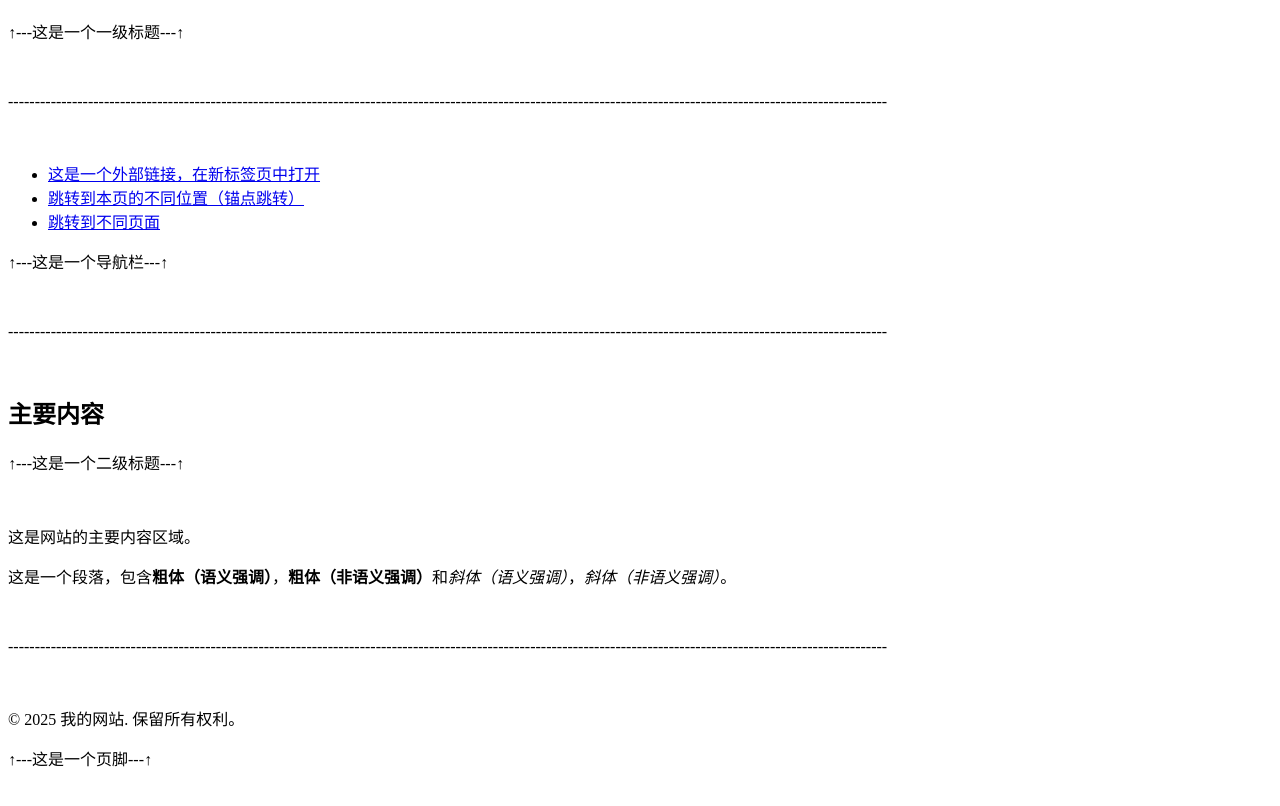
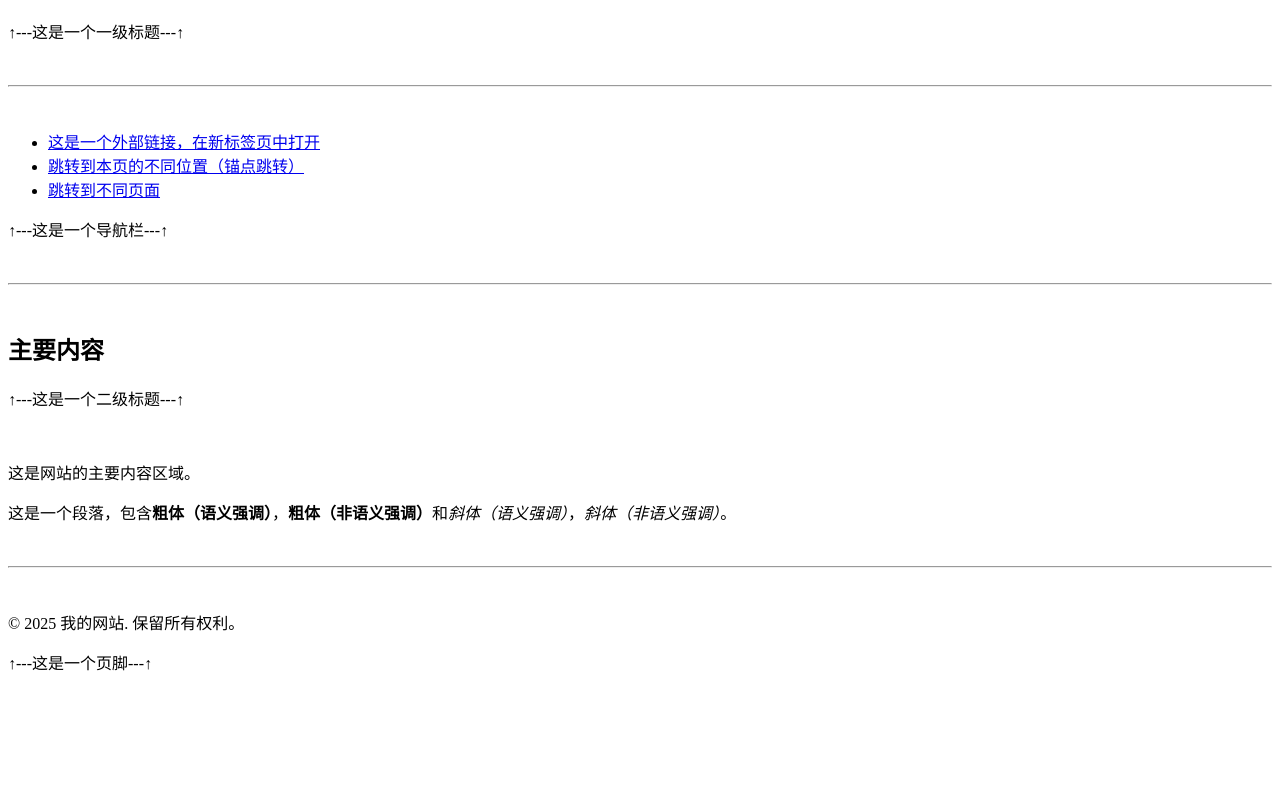
Before and after one commit to Misaka24/Homework-For-Web-Development, a plain HTML site: page First_Web/index.html in a window 1280 px wide. Shown: the part 70-876 px from the top of the page. Drawn offline with Linux system fonts and the light colour scheme.

Commit message:
change the dividing line

```diff
--- a/First_Web/index.html
+++ b/First_Web/index.html
@@ -15,7 +15,7 @@
     <header>
         <h1>欢迎来到我的网站</h1>
         <p>↑---这是一个一级标题---↑</p><br>
-        <p>---------------------------------------------------------------------------------------------------------------------------------------------------------------------</p><br>
+        <hr><br>
         <nav>
             <ul>
                 <li><a href="https://www.bilibili.com/video/BV1GJ411x7h7" target="_blank">这是一个外部链接，在新标签页中打开
@@ -25,7 +25,7 @@
             </ul>
         </nav>
         <p>↑---这是一个导航栏---↑</p><br>
-        <p>---------------------------------------------------------------------------------------------------------------------------------------------------------------------</p><br>
+        <hr><br>
     </header>
 
          <!-- 这是页面主要内容 -->
@@ -37,7 +37,7 @@
             <p>这是一个段落，包含<strong>粗体（语义强调）</strong>，<b>粗体（非语义强调）</b>和<em>斜体（语义强调）</em>，<i>斜体（非语义强调）</i>。</p>
         </section>
     </main><br>
-        <p>---------------------------------------------------------------------------------------------------------------------------------------------------------------------</p><br>
+         <hr><br>
 
          <!-- 这是页面页脚 -->
     <footer>
```
